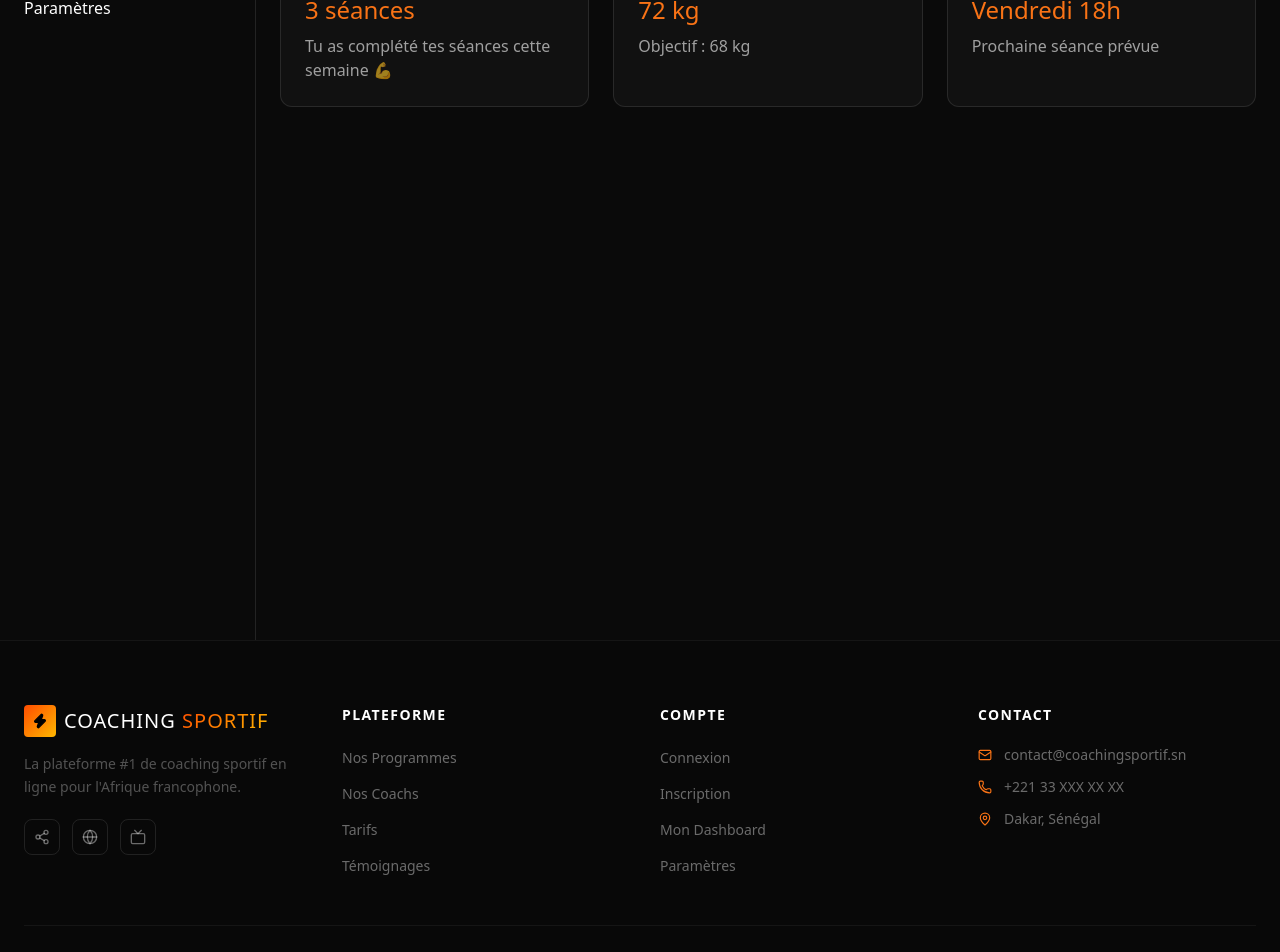
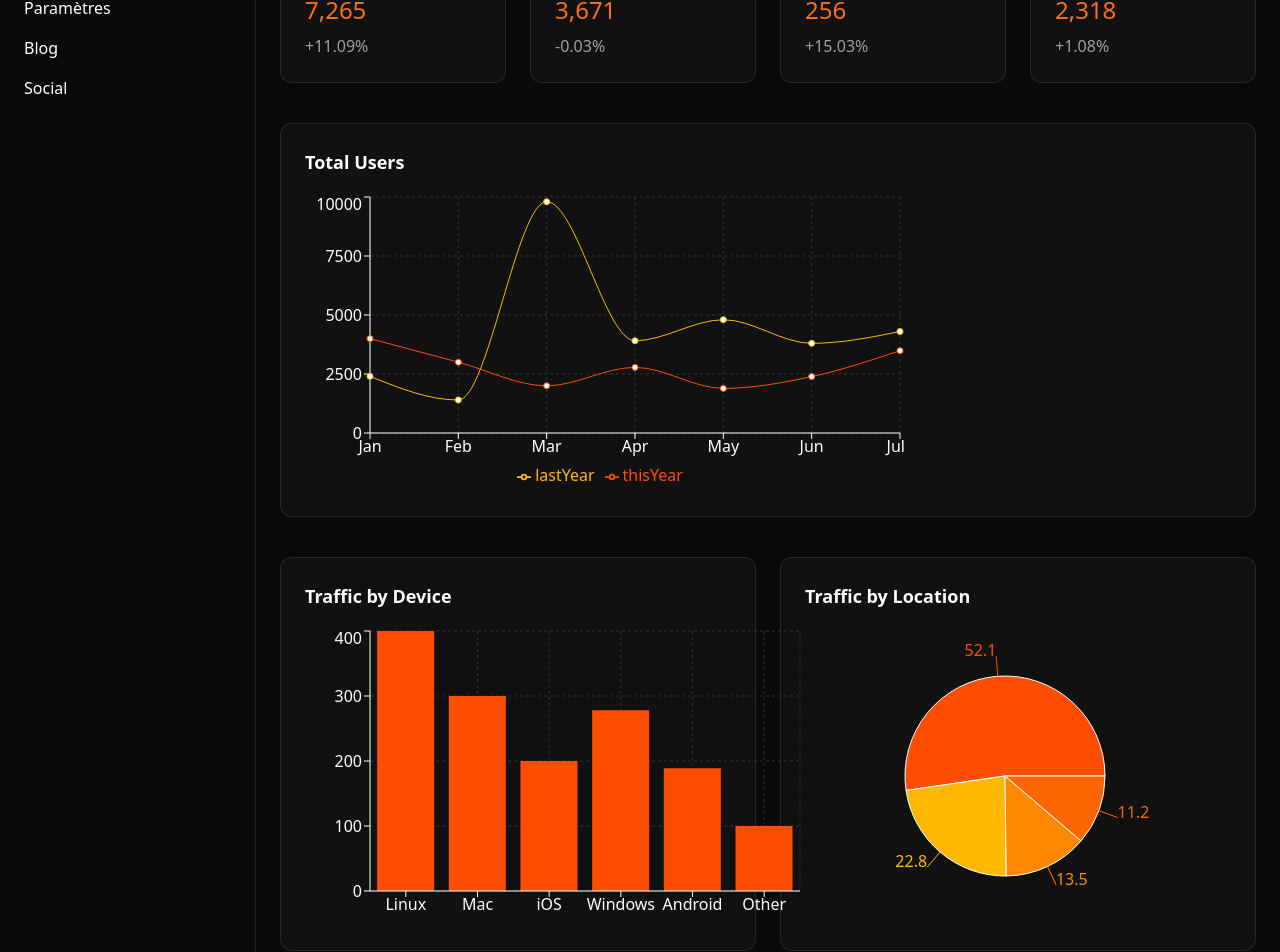
Before and after one commit to fredbello12-devs/coaching-sportif-frontend, a React (Create React App) app: page /dashboard in a window 1280 px wide. Shown: the part 160-1112 px from the top of the page. Built offline with nearby package versions, Linux system fonts and the light colour scheme; a web font is replaced by a local one.

Commit message:
ajout de nouvelles configuration

```diff
--- a/package.json
+++ b/package.json
@@ -17,6 +17,7 @@
     "react-dom": "^19.2.4",
     "react-router-dom": "^7.13.2",
     "react-scripts": "5.0.1",
+    "recharts": "^3.8.1",
     "typescript": "^4.9.5",
     "web-vitals": "^2.1.4"
   },
--- a/src/Dashboard.tsx
+++ b/src/Dashboard.tsx
@@ -1,5 +1,9 @@
 import { Zap, BarChart, Calendar, User } from "lucide-react";
 import { useState } from "react";
+import {
+  LineChart, Line, XAxis, YAxis, CartesianGrid, Tooltip, Legend,
+  BarChart as RBarChart, Bar, PieChart, Pie, Cell
+} from "recharts";
 
 // 🔹 Type pour les cartes
 type CardProps = {
@@ -28,17 +32,47 @@ const Sidebar = () => {
     <div className="w-64 bg-[#0A0A0A] text-white p-6 border-r border-white/10">
       <h2 className="text-xl font-bold mb-6">Coaching Sportif</h2>
       <ul className="space-y-4">
-        <li className="hover:text-orange-500 cursor-pointer">Dashboard</li>
+        <li className="hover:text-orange-500 cursor-pointer">Overview</li>
         <li className="hover:text-orange-500 cursor-pointer">Profil</li>
         <li className="hover:text-orange-500 cursor-pointer">Paramètres</li>
+        <li className="hover:text-orange-500 cursor-pointer">Blog</li>
+        <li className="hover:text-orange-500 cursor-pointer">Social</li>
       </ul>
     </div>
   );
 };
 
+// 🔹 Données pour les graphiques
+const lineData = [
+  { month: "Jan", thisYear: 4000, lastYear: 2400 },
+  { month: "Feb", thisYear: 3000, lastYear: 1398 },
+  { month: "Mar", thisYear: 2000, lastYear: 9800 },
+  { month: "Apr", thisYear: 2780, lastYear: 3908 },
+  { month: "May", thisYear: 1890, lastYear: 4800 },
+  { month: "Jun", thisYear: 2390, lastYear: 3800 },
+  { month: "Jul", thisYear: 3490, lastYear: 4300 },
+];
+
+const barData = [
+  { device: "Linux", users: 400 },
+  { device: "Mac", users: 300 },
+  { device: "iOS", users: 200 },
+  { device: "Windows", users: 278 },
+  { device: "Android", users: 189 },
+  { device: "Other", users: 100 },
+];
+
+const pieData = [
+  { name: "United States", value: 52.1 },
+  { name: "Canada", value: 22.8 },
+  { name: "Mexico", value: 13.5 },
+  { name: "Other", value: 11.2 },
+];
+
+const COLORS = ["#FF4D00", "#FFB800", "#FF8800", "#FF6600"];
+
 // 🔹 Dashboard principal
 export default function Dashboard() {
-  // States dynamiques simulant des données
   const [sessions] = useState(3);
   const [weight] = useState(72);
   const [goal] = useState(68);
@@ -61,25 +95,54 @@ export default function Dashboard() {
         </header>
 
         {/* Content */}
-        <main className="p-6 grid md:grid-cols-3 gap-6">
-          <Card
-            title="Progression"
-            value={`${sessions} séances`}
-            icon={<Zap size={18} className="text-orange-500" />}
-            description="Tu as complété tes séances cette semaine 💪"
-          />
-          <Card
-            title="Statistiques"
-            value={`${weight} kg`}
-            icon={<BarChart size={18} className="text-orange-500" />}
-            description={`Objectif : ${goal} kg`}
-          />
-          <Card
-            title="Planning"
-            value={nextSession}
-            icon={<Calendar size={18} className="text-orange-500" />}
-            description="Prochaine séance prévue"
-          />
+        <main className="p-6 space-y-10">
+          {/* Cards KPI */}
+          <div className="grid md:grid-cols-4 gap-6">
+            <Card title="Views" value="7,265" icon={<Zap size={18} className="text-orange-500" />} description="+11.09%" />
+            <Card title="Visits" value="3,671" icon={<BarChart size={18} className="text-orange-500" />} description="-0.03%" />
+            <Card title="New Users" value="256" icon={<User size={18} className="text-orange-500" />} description="+15.03%" />
+            <Card title="Active Users" value="2,318" icon={<Calendar size={18} className="text-orange-500" />} description="+1.08%" />
+          </div>
+
+          {/* Line Chart */}
+          <div className="bg-[#111] p-6 rounded-xl border border-white/10">
+            <h2 className="text-lg font-bold mb-4">Total Users</h2>
+            <LineChart width={600} height={300} data={lineData}>
+              <CartesianGrid strokeDasharray="3 3" stroke="#333" />
+              <XAxis dataKey="month" stroke="#fff" />
+              <YAxis stroke="#fff" />
+              <Tooltip />
+              <Legend />
+              <Line type="monotone" dataKey="thisYear" stroke="#FF4D00" />
+              <Line type="monotone" dataKey="lastYear" stroke="#FFB800" />
+            </LineChart>
+          </div>
+
+          {/* Bar + Pie Charts */}
+          <div className="grid md:grid-cols-2 gap-6">
+            <div className="bg-[#111] p-6 rounded-xl border border-white/10">
+              <h2 className="text-lg font-bold mb-4">Traffic by Device</h2>
+              <RBarChart width={500} height={300} data={barData}>
+                <CartesianGrid strokeDasharray="3 3" stroke="#333" />
+                <XAxis dataKey="device" stroke="#fff" />
+                <YAxis stroke="#fff" />
+                <Tooltip />
+                <Bar dataKey="users" fill="#FF4D00" />
+              </RBarChart>
+            </div>
+
+            <div className="bg-[#111] p-6 rounded-xl border border-white/10">
+              <h2 className="text-lg font-bold mb-4">Traffic by Location</h2>
+              <PieChart width={400} height={300}>
+                <Pie data={pieData} cx="50%" cy="50%" outerRadius={100} fill="#FF4D00" dataKey="value" label>
+                  {pieData.map((entry, index) => (
+                    <Cell key={`cell-${index}`} fill={COLORS[index % COLORS.length]} />
+                  ))}
+                </Pie>
+                <Tooltip />
+              </PieChart>
+            </div>
+          </div>
         </main>
       </div>
     </div>
```
Also changed, not shown: 1 other file (tests, documents, lock files or other folders).
